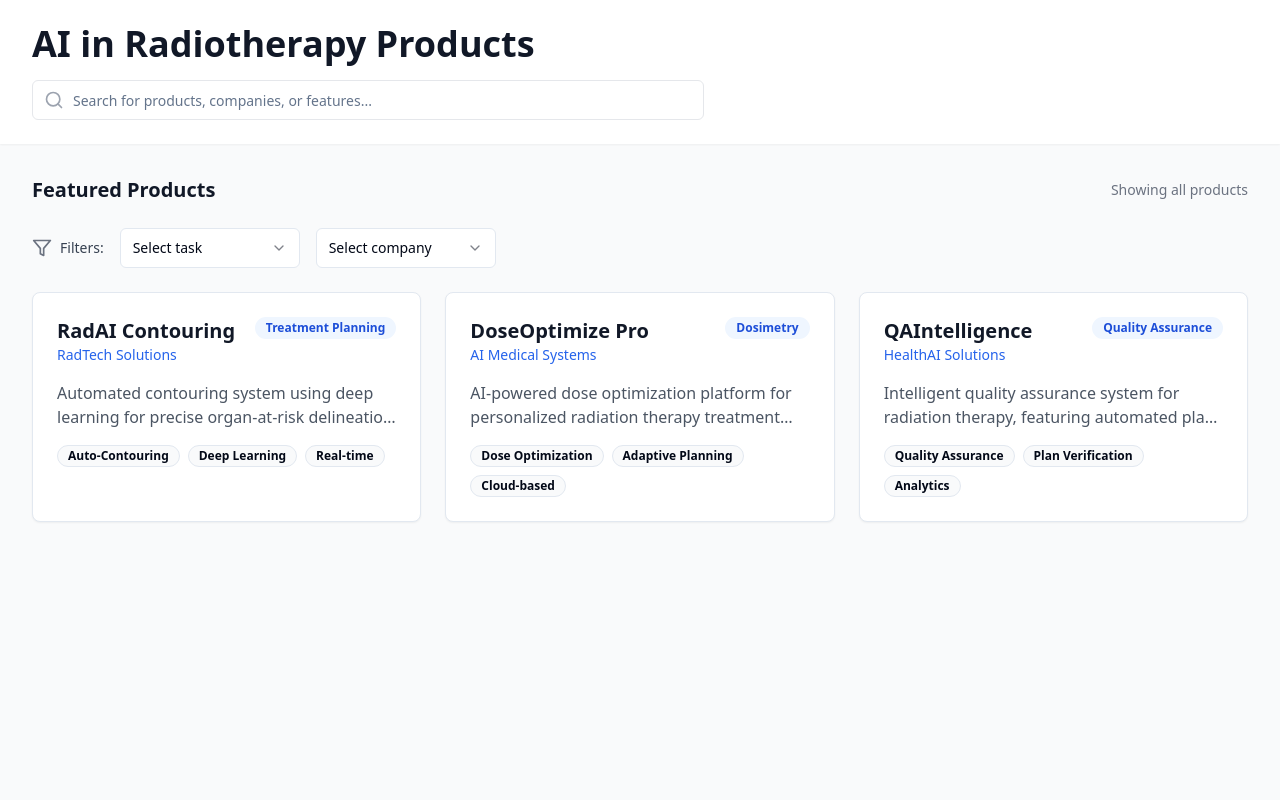
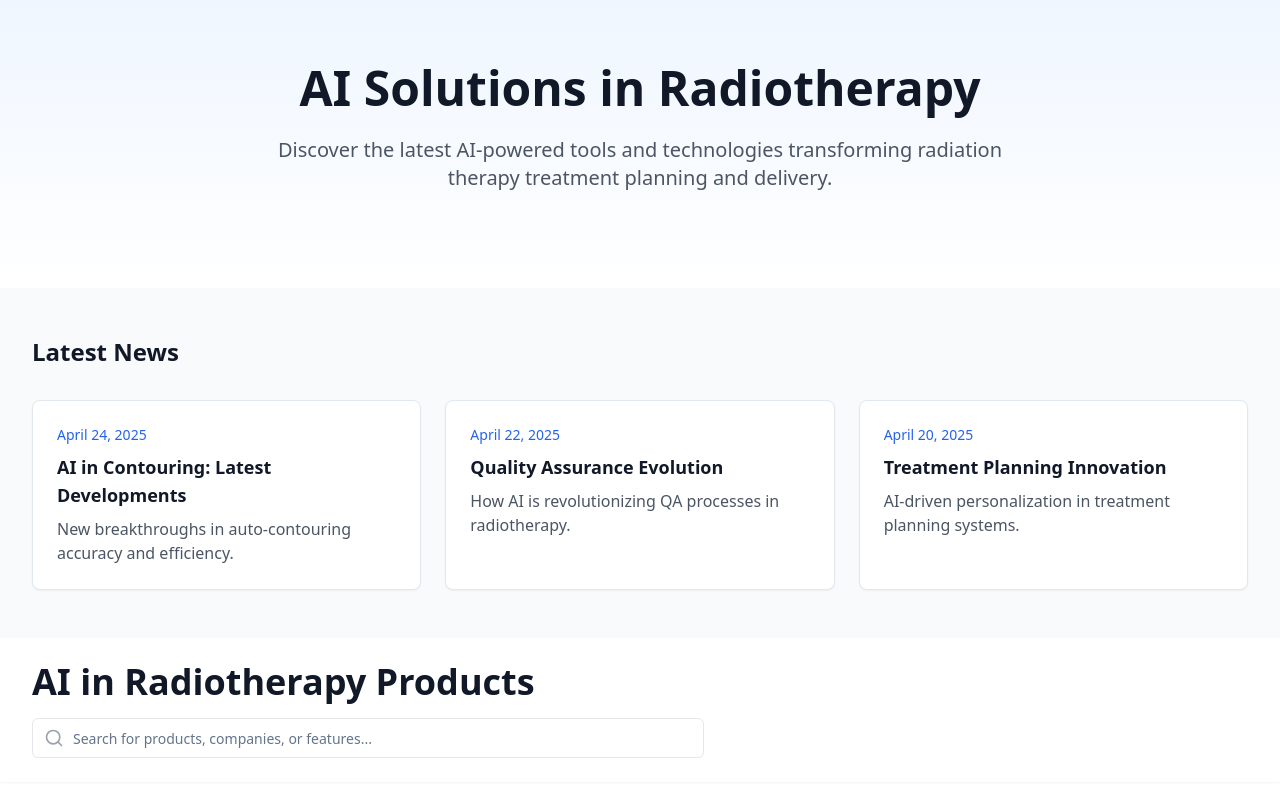
Before and after one commit to DLinRT-eu/website, a React (Vite) app: page / in a window 1280 px wide. Shown: the top 800 px of the page. Built offline with nearby package versions, Linux system fonts and the light colour scheme.

Commit message:
feat: Add landing page content
Add an introduction and news section to the landing page.

```diff
--- /dev/null
+++ b/src/components/IntroSection.tsx
@@ -0,0 +1,19 @@
+
+const IntroSection = () => {
+  return (
+    <section className="bg-gradient-to-b from-blue-50 to-white py-16">
+      <div className="max-w-7xl mx-auto px-4 md:px-8">
+        <div className="text-center max-w-3xl mx-auto">
+          <h1 className="text-4xl md:text-5xl font-bold text-gray-900 mb-6">
+            AI Solutions in Radiotherapy
+          </h1>
+          <p className="text-xl text-gray-600 mb-8">
+            Discover the latest AI-powered tools and technologies transforming radiation therapy treatment planning and delivery.
+          </p>
+        </div>
+      </div>
+    </section>
+  );
+};
+
+export default IntroSection;
--- /dev/null
+++ b/src/components/NewsSection.tsx
@@ -0,0 +1,43 @@
+
+import { Card, CardContent } from "@/components/ui/card";
+
+const NEWS_ITEMS = [
+  {
+    date: "April 24, 2025",
+    title: "AI in Contouring: Latest Developments",
+    summary: "New breakthroughs in auto-contouring accuracy and efficiency."
+  },
+  {
+    date: "April 22, 2025",
+    title: "Quality Assurance Evolution",
+    summary: "How AI is revolutionizing QA processes in radiotherapy."
+  },
+  {
+    date: "April 20, 2025",
+    title: "Treatment Planning Innovation",
+    summary: "AI-driven personalization in treatment planning systems."
+  }
+];
+
+const NewsSection = () => {
+  return (
+    <section className="bg-gray-50 py-12">
+      <div className="max-w-7xl mx-auto px-4 md:px-8">
+        <h2 className="text-2xl font-semibold text-gray-900 mb-8">Latest News</h2>
+        <div className="grid grid-cols-1 md:grid-cols-3 gap-6">
+          {NEWS_ITEMS.map((item, index) => (
+            <Card key={index} className="bg-white hover:shadow-lg transition-shadow">
+              <CardContent className="p-6">
+                <time className="text-sm text-blue-600 mb-2 block">{item.date}</time>
+                <h3 className="text-lg font-semibold text-gray-900 mb-2">{item.title}</h3>
+                <p className="text-gray-600">{item.summary}</p>
+              </CardContent>
+            </Card>
+          ))}
+        </div>
+      </div>
+    </section>
+  );
+};
+
+export default NewsSection;
--- a/src/pages/Index.tsx
+++ b/src/pages/Index.tsx
@@ -1,11 +1,15 @@
 
+import IntroSection from "@/components/IntroSection";
+import NewsSection from "@/components/NewsSection";
 import SearchHeader from "@/components/SearchHeader";
 import ProductGrid from "@/components/ProductGrid";
 import FilterBar from "@/components/FilterBar";
 
 const Index = () => {
   return (
-    <div className="min-h-screen bg-gray-50">
+    <div className="min-h-screen bg-white">
+      <IntroSection />
+      <NewsSection />
       <SearchHeader />
       <main className="max-w-7xl mx-auto px-4 md:px-8 py-8">
         <div className="flex justify-between items-center mb-6">
```
